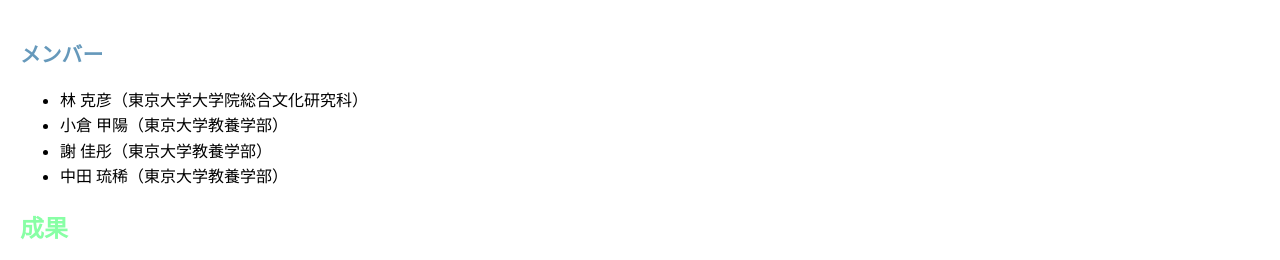
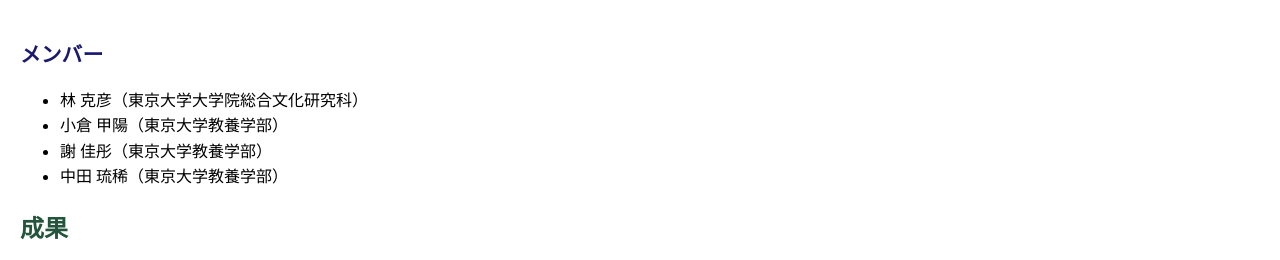
Before and after one commit to UTokyo-HayashiLab/LanguageStudyGroup, a plain HTML site: page index.html in a window 1280 px wide. Shown: the part 236-496 px from the top of the page. Drawn offline with Linux system fonts and the light colour scheme.

Commit message:
Update index.html

```diff
--- a/index.html
+++ b/index.html
@@ -31,7 +31,7 @@
         .progress {
             font-size: 1.5em;
             margin: 20px 0 10px;
-            color: #88ffa5; /* グリーン */
+            color: #22553C; /* グリーン */
         }
         .project {
             margin: 10px 0;
@@ -53,7 +53,7 @@
         .members-section h3 {
             font-size: 1.3em;
             margin-bottom: 10px;
-            color: #6699bb; /* ブルー */
+            color: #191970; /* ブルー */
         }
         .members-section h4 {
             font-size: 1.3em;
```
